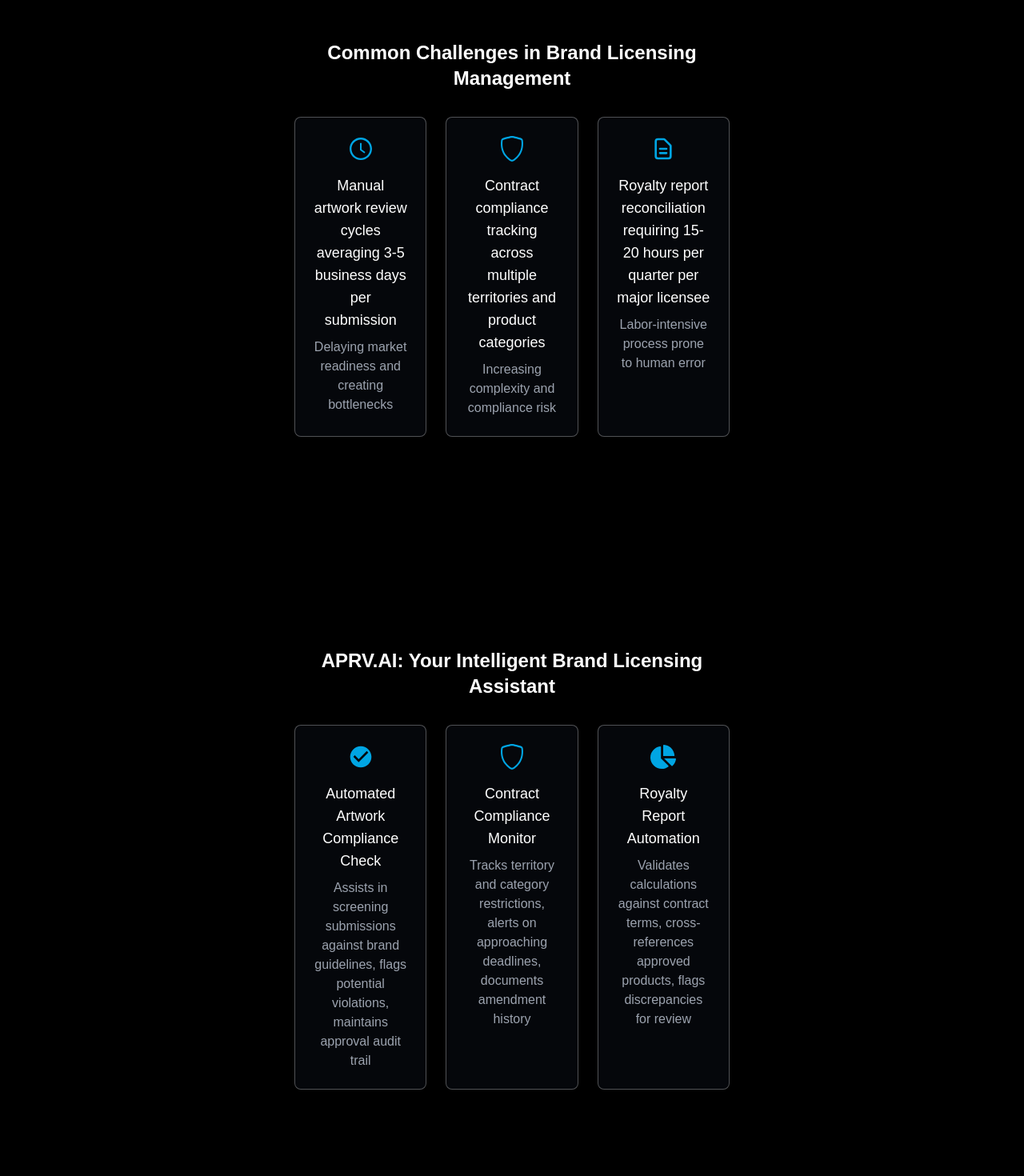
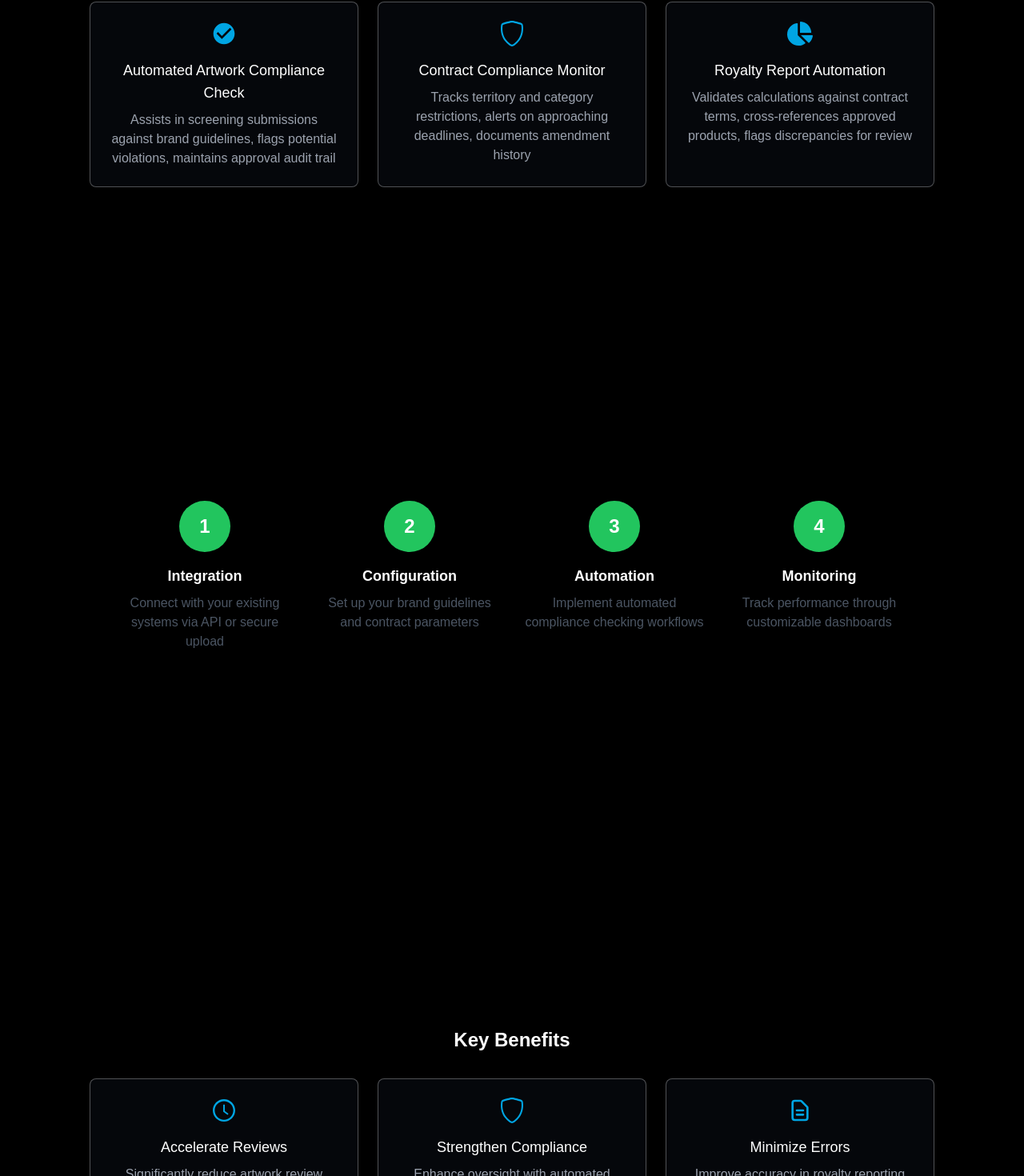
Before and after one commit to Yazington/aprv-ai-landing, a Next.js app: page / in a window 1280 px wide. Shown: the part 1310-2780 px from the top of the page at 80% size. Built offline with nearby package versions, Linux system fonts and the light colour scheme.

Commit message:
responsiveness

```diff
--- a/src/app/components/FAQSection.tsx
+++ b/src/app/components/FAQSection.tsx
@@ -40,7 +40,7 @@
       </h1>
       <div className="w-full max-w-2xl">
         {faqs.map((faq, index) => (
-          <div key={index} className="border-b border-gray-700 min-w-[800px]">
+          <div key={index} className="border-b border-gray-700">
             <button
               className="w-full text-left py-4 flex justify-between items-center"
               onClick={() => toggleAccordion(index)}
--- a/src/app/components/FeaturesOverview.tsx
+++ b/src/app/components/FeaturesOverview.tsx
@@ -21,15 +21,15 @@
 
 export default function FeaturesOverview() {
   return (
-    <section className="flex flex-col items-center justify-center p-8 text-white">
+    <section className="flex flex-col items-center justify-center text-center p-8 text-white">
       <h1 className="text-2xl font-semibold mb-8 text-center">
         Features Overview
       </h1>
-      <div className="grid grid-cols-1 md:grid-cols-4 gap-6">
+      <div className="grid grid-cols-1 md:grid-cols-4 gap-6 items-center justify-center text-center">
         {features.map((feature, index) => (
           <div
             key={index}
-            className="bg-black bg-opacity-10 backdrop-filter backdrop-blur-lg p-6 rounded-lg shadow-lg"
+            className="bg-black bg-opacity-10 backdrop-filter backdrop-blur-lg p-6 rounded-lg shadow-lg items-center justify-center text-center h-[120px] min-h-0 md:min-h-[300px] xl:min-h-[200px]"
             style={{
               boxShadow: `
               inset 0 0 0.5px 1px hsla(0, 0%, 100%, 0.3),
@@ -40,7 +40,7 @@
             `,
             }}
           >
-            <h2 className="text-lg font-medium mb-2">{feature.title}</h2>
+            <h2 className="text-lg mb-2 font-bold">{feature.title}</h2>
             <p className="text-gray-300">{feature.description}</p>
           </div>
         ))}
--- a/src/app/components/Header.tsx
+++ b/src/app/components/Header.tsx
@@ -5,34 +5,29 @@
 
 export default function Header() {
   useEffect(() => {
-    // Select all links that have an href starting with '#'
     const sectionLinks = document.querySelectorAll('a[href^="#"]');
 
     sectionLinks.forEach((link) => {
       link.addEventListener("click", (e) => {
         e.preventDefault();
 
-        // Get the section id from the href attribute
         const targetId = link.getAttribute("href")?.substring(1);
         if (!targetId) return;
-        // Find the section with the corresponding id
         const targetSection = document.getElementById(targetId);
 
         if (targetSection) {
           targetSection.scrollIntoView({
             behavior: "smooth",
-            block: "center", // Ensures it is centered vertically
+            block: "center",
           });
         }
       });
     });
 
-    // Cleanup event listeners on component unmount
     return () => {
       sectionLinks.forEach((link) => {
         link.removeEventListener("click", (e) => {
           e.preventDefault();
-          // No need for further actions as this function scope handles removal only
         });
       });
     };
@@ -49,12 +44,25 @@
           0 3.5px 6px hsla(0, 0%, 0%, 0.09)
         `,
       }}
-      className="bg-gray-900 bg-opacity-30 backdrop-filter backdrop-blur-sm fixed top-4 w-1/2 left-1/2 transform -translate-x-1/2 z-50 p-3 flex justify-between items-center rounded-full"
+      className="bg-gray-900 bg-opacity-30 backdrop-filter backdrop-blur-sm fixed top-4 left-1/2 transform -translate-x-1/2 z-50 p-3 flex justify-between items-center rounded-full sm:w-full md:w-2/3 lg:w-1/2 w-[95%]"
     >
       <div className="flex basis-3/12 items-center gap-8 p-6 m-2">
-        <Image src="/logo2.png" alt="Brand Logo" width={120} height={120} />
+        <Image
+          src="/logo2.png"
+          alt="Brand Logo"
+          width={120}
+          height={120}
+          className="hidden sm:block" // Display this on small screens and up
+        />
+        <Image
+          src="/logo-mobile.png"
+          alt="Mobile Brand Logo"
+          width={60}
+          height={60}
+          className="block sm:hidden" // Display this on smaller than small screens
+        />
       </div>
-      <nav className="text-white flex flex-col sm:flex-row gap-2 sm:gap-5 m-2 p-6">
+      <nav className="text-white flex  gap-2  m-2 p-6">
         <a href="#challenges">Challenges</a>
         <a href="#features">Features</a>
         <a href="#about">About Us</a>
--- a/src/app/components/HeroSection.tsx
+++ b/src/app/components/HeroSection.tsx
@@ -61,7 +61,7 @@
   }, [fullTitle, fullDescription]);
 
   return (
-    <section className="flex flex-1 relative text-white p-40 m-40 text-center hero-section-interactive justify-center items-center">
+    <section className="flex flex-1 relative text-white pt-60 text-center hero-section-interactive justify-center items-center">
       <div className="relative z-10 ">
         <h2
           className="text-4xl font-extrabold mb-4 hero-title "
--- a/src/app/components/HowItWorks.tsx
+++ b/src/app/components/HowItWorks.tsx
@@ -30,13 +30,21 @@
       {steps.map((step, index) => (
         <div
           key={index}
-          className="flex flex-col text-center justify-center items-center"
+          className="flex flex-1 flex-col text-center justify-center items-center"
         >
-          <div className="flex items-center justify-center w-16 h-16 rounded-full bg-green-500 text-white font-bold text-2xl mb-4">
-            {step.number}
+          <div className="flex flex-1 justify-center items-center">
+            <div className="flex items-center justify-center w-16 h-16 rounded-full bg-green-500 text-white font-bold text-2xl mb-4">
+              {step.number}
+            </div>
           </div>
-          <h3 className="text-lg font-semibold mb-2">{step.title}</h3>
-          <p className="text-gray-600">{step.description}</p>
+          <div className="flex flex-1 justify-center items-center">
+            <h3 className="text-lg font-semibold mb-2 text-white ">
+              {step.title}
+            </h3>
+          </div>
+          <div className="h-[150px]">
+            <p className="text-gray-600">{step.description}</p>
+          </div>
         </div>
       ))}
     </div>
--- a/src/app/components/InteractiveBackground.tsx
+++ b/src/app/components/InteractiveBackground.tsx
@@ -12,7 +12,6 @@
     const ctx = canvas.getContext("2d");
     if (!ctx) return;
 
-    // const dotSize = 4;
     const spacing = 20;
     const canvasWidth = document.documentElement.scrollWidth;
     const canvasHeight = document.documentElement.scrollHeight;
@@ -57,7 +56,7 @@
 
     // Update opacity of dots based on distance to mouse
     dotsRef.current.forEach(({ x, y }) => {
-      const distance = Math.sqrt((x - mouseX) ** 2 + (y - mouseY) ** 2);
+      const distance = Math.hypot(x - mouseX, y - mouseY);
       const opacity = distance < radius ? 1 - distance / radius : 0;
       if (opacity > 0) {
         ctx.fillStyle = `rgba(128, 128, 128, ${opacity})`;
@@ -77,7 +76,15 @@
       updateDotsNearMouse(mouseX, mouseY);
     };
 
+    const handleTouchMove = (event: TouchEvent) => {
+      const touch = event.touches[0];
+      const mouseX = touch.pageX;
+      const mouseY = touch.pageY;
+      updateDotsNearMouse(mouseX, mouseY);
+    };
+
     window.addEventListener("mousemove", handleMouseMove);
+    window.addEventListener("touchmove", handleTouchMove);
 
     const handleResize = () => {
       initializeCanvas();
@@ -92,6 +99,7 @@
 
     return () => {
       window.removeEventListener("mousemove", handleMouseMove);
+      window.removeEventListener("touchmove", handleTouchMove);
       window.removeEventListener("resize", handleResize);
       if (resizeObserverRef.current) {
         resizeObserverRef.current.disconnect();
--- a/src/app/page.tsx
+++ b/src/app/page.tsx
@@ -19,33 +19,33 @@
       <InteractiveBackground />
       <div className="flex flex-1 relative z-10 flex-col min-h-screen justify-center items-center">
         <Header />
-        <main className="flex flex-col p-16 m-16 justify-center items-center w-[70%]">
+        <main className="flex flex-col justify-center items-center w-[95%] xl:w-[85%]">
           <HeroSection />
-          <div className="m-28">
+          <div className="m-4 my-40">
             <Challenges />
           </div>
-          <div className="m-28">
+          <div className="m-4 my-40">
             <Product />
           </div>
-          <div className="m-28">
+          <div className="m-4 my-40">
             <HowItWorks />
           </div>
-          <div className="m-28">
+          <div className="m-4 my-40">
             <KeyBenefits />
           </div>
-          <div className="m-28">
+          <div className="m-4 my-40">
             <FeaturesOverview />
           </div>
-          <div className="m-28">
+          <div className="m-4 my-40">
             <BetaProgram />
           </div>
-          <div className="m-28">
+          <div className="m-4 my-40">
             <AboutUs />
           </div>
-          <div className="m-28">
+          <div className="m-4 my-40">
             <FAQSection />
           </div>
-          {/* <div className="m-28">
+          {/* <div className="m-4 my-40">
             <Custom />
           </div> */}
         </main>
```
Also changed, not shown: public/logo-mobile.png (added).
